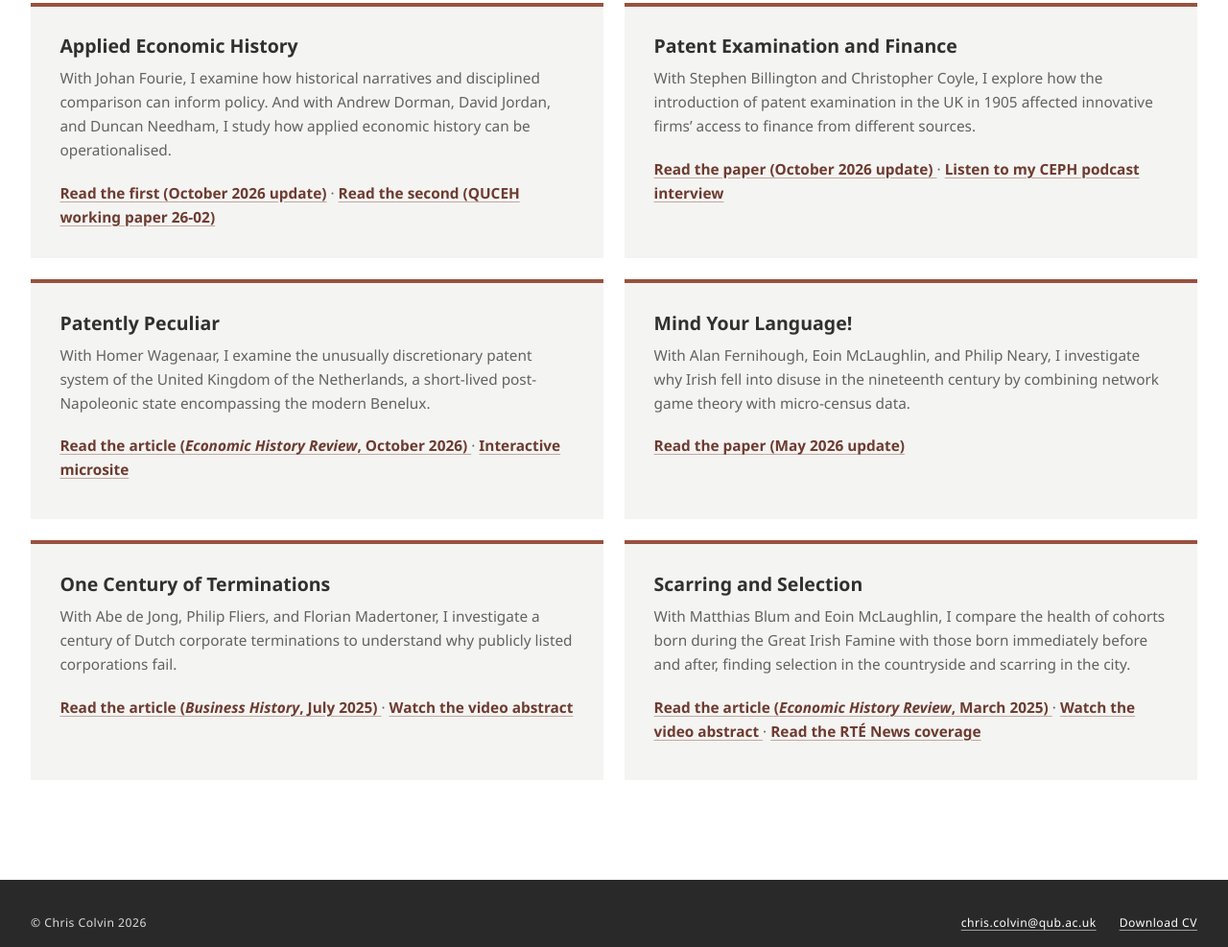
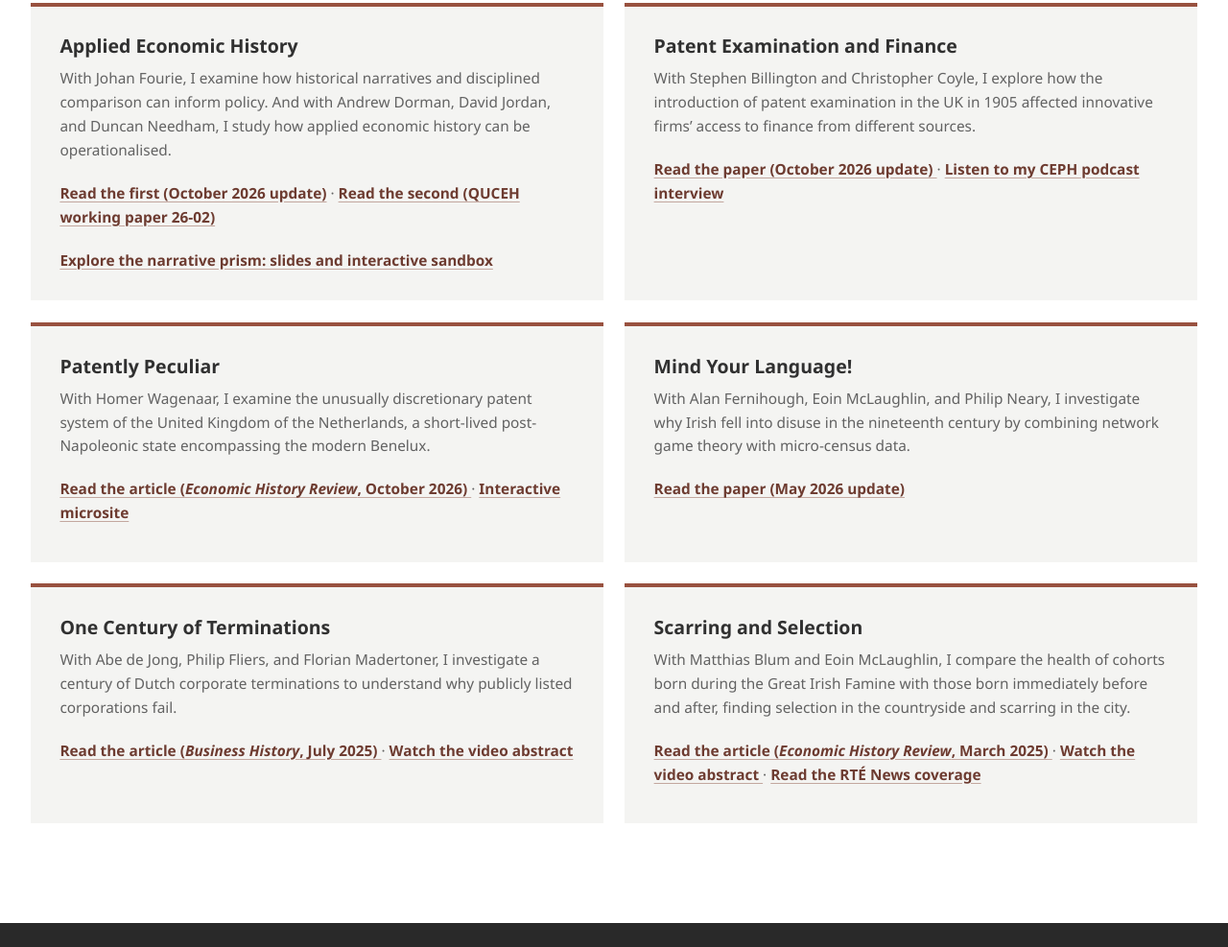
Before and after one commit to chris-colvin/chris-colvin.github.io, a plain HTML site: page index.html in a window 1280 px wide. Shown: the part 1479-2466 px from the top of the page at 96% size. Drawn offline with Linux system fonts and the light colour scheme.

Commit message:
Link narrative prism teaching sandbox from Applied Economic History card

```diff
--- a/index.html
+++ b/index.html
@@ -92,6 +92,7 @@
               Read the second (QUCEH working paper 26-02)
             </a>
           </p>
+          <p><a href="prism-sandbox.html">Explore the narrative prism: slides and interactive sandbox</a></p>
         </article>
         <article class="card">
           <h3>Patent Examination and Finance</h3>
```
